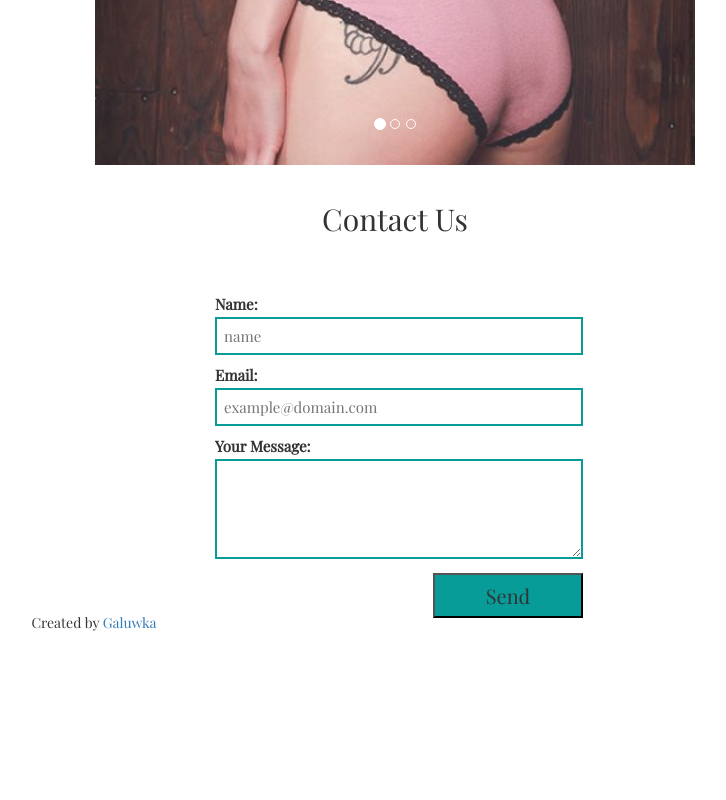
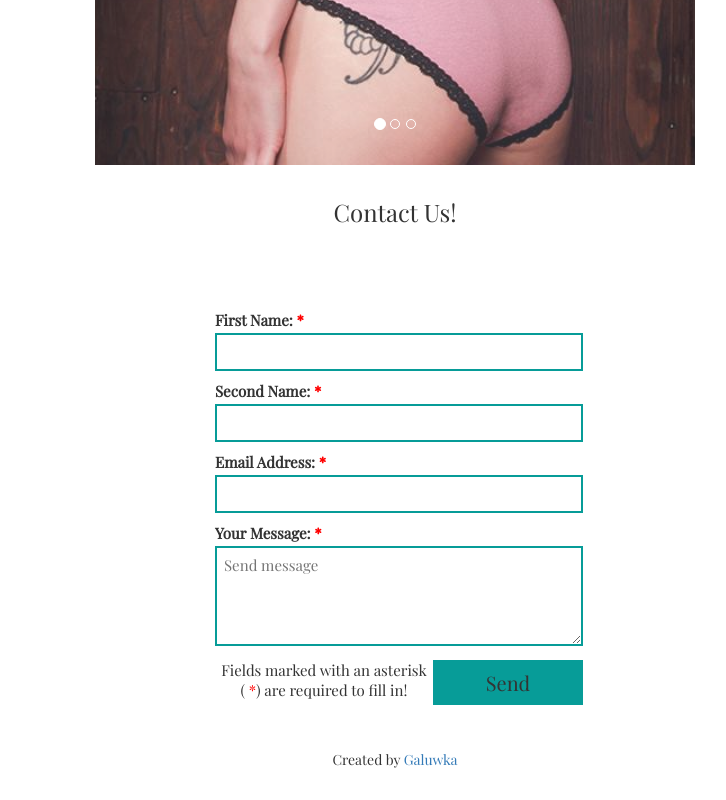
Before and after one commit to galuwka/sea-see-site, a plain HTML site: page index.html in a window 1280 px wide. Shown: the part 1613-2413 px from the top of the page, without its empty margins (245-971 px from the left). Before the commit the page ends 2276 px from the top, so only its background shows below. Drawn offline with nearby package versions, Linux system fonts and the light colour scheme.

Commit message:
New commit

```diff
--- a/css/form.css
+++ b/css/form.css
@@ -1,30 +1,34 @@
-.form-style-1 {
+.required:after {
+    content: " *";
+    color: red;
+}
+form {
     margin:10px auto;
     max-width: 400px;
     padding: 20px 12px 10px 20px;
     font: 15px 'Playfair Display', serif
 }
-.form-style-1 li {
+form li {
     padding: 0;
     display: block;
     list-style: none;
     margin: 10px 0 0 0;
 }
-.form-style-1 label{
+form label{
     margin:0 0 3px 0;
     padding:0px;
     display:block;
     font-weight: bold;
     float: left;
 }
-.form-style-1 input[type=text],
-.form-style-1 input[type=date],
-.form-style-1 input[type=datetime],
-.form-style-1 input[type=number],
-.form-style-1 input[type=search],
-.form-style-1 input[type=time],
-.form-style-1 input[type=url],
-.form-style-1 input[type=email],
+form input[type=text],
+form input[type=date],
+form input[type=datetime],
+form input[type=number],
+form input[type=search],
+form input[type=time],
+form input[type=url],
+form input[type=email],
 textarea,
 select{
     box-sizing: border-box;
@@ -37,50 +41,50 @@ select{
     -moz-transition: all 0.30s ease-in-out;
     -ms-transition: all 0.30s ease-in-out;
     -o-transition: all 0.30s ease-in-out;*/
-    outline: none;
+   outline: none;
 }
-.form-style-1 input[type=text]:focus,
-.form-style-1 input[type=date]:focus,
-.form-style-1 input[type=datetime]:focus,
-.form-style-1 input[type=number]:focus,
-.form-style-1 input[type=search]:focus,
-.form-style-1 input[type=time]:focus,
-.form-style-1 input[type=url]:focus,
-.form-style-1 input[type=email]:focus,
-.form-style-1 textarea:focus,
-.form-style-1 select:focus{
+form input[type=text]:focus,
+form input[type=date]:focus,
+form input[type=datetime]:focus,
+form input[type=number]:focus,
+form input[type=search]:focus,
+form input[type=time]:focus,
+form input[type=url]:focus,
+form input[type=email]:focus,
+form textarea:focus,
+form select:focus{
    /* -moz-box-shadow: 0 0 8px #079C98;
     -webkit-box-shadow: 0 0 8px #079C98;*/
-    box-shadow: 0 0 8px #079C98;
+   box-shadow: 0 0 8px #079C98;
     border: 2px solid #079C98;
 }
-.form-style-1 .field-divided{
+form .field-divided{
     width: 49%;
     display: inline-block;
 }
 
-.form-style-1 .field-long{
+form .field-long{
     width: 100%;
 }
-.form-style-1 .field-select{
+form .field-select{
     width: 100%;
 }
-.form-style-1 .field-textarea{
+form .field-textarea{
     height: 100px;
 }
-.form-style-1 input[type=submit], .form-style-1 input[type=button]{
+form input[type=submit], form input[type=button]{
     background: #079C98;
     padding: 8px 15px 8px 15px;
     border: none;
 
 }
-.form-style-1 input[type=submit]:hover, .form-style-1 input[type=button]:hover{
+form input[type=submit]:hover, form input[type=button]:hover{
     background: #079C98;
     box-shadow:none;
    /* -moz-box-shadow:none;
     -webkit-box-shadow:none;*/
 }
-.form-style-1 .required{
+.form .required{
     color:red;
 }
 
--- a/css/index.css
+++ b/css/index.css
@@ -1,7 +1,7 @@
 html, body {
     width: 100%;
-    /*max-width: 1400px;
-    min-width: 600px;*/
+    max-width: 1400px;
+    /*min-width: 600px;*/
     font-family: 'Playfair Display', serif;
     position:relative;
     text-align: center;
--- a/index.html
+++ b/index.html
@@ -65,27 +65,33 @@
                  </a>
             </div>
             </section>
-            <section id="contact">
-                <h2>Contact Us</h2>
-                 <form id="usrform">
-                <ul class="form-style-1">
-                    <li><label>Name:</label>
-                        <input type="text" id="name" class="field-long" placeholder="name" required>
+            <section class="contactform">
+            <h3>Contact Us!</h3><br>
+            <form>
+                <ul>
+                    <li>
+                        <label for="firstname" class="required">First Name:</label><br>
+                        <input type="text" name="firstname" id="firstname" class="field-long" required><br>
                     </li>
                     <li>
-                        <label>Email:</label>
-                        <input type="email" id="email" class="field-long" placeholder="example@domain.com" required>
+                        <label for="secondname" class="required">Second Name:</label><br>
+                        <input type="text" name="secondname" id="secondname" class="field-long" required><br>
                     </li>
                     <li>
-                        <label>Your Message:</label>
-                        <textarea name="message" id="msg" class="field-long field-textarea" required></textarea>
+                        <label for="email" class="required">Email Address:</label><br>
+                        <input type="email" name="email" id="email" class="field-long" required><br>
                     </li>
                     <li>
-                        <button id="send">Send</button>
+                        <label for="message" class="required">Your Message:</label><br>
+                        <textarea name="message" id="message" placeholder="Send message" class="field-long field-textarea" required></textarea><br>
                     </li>
+                    <li>
+                        <input type="submit" name="submit" value="Send" class="formbutton" id="send">
+                    </li>
+                    <li id="textbelowform">Fields marked with an asterisk <br> (<span class="required"></span>) are required to fill in!</li>
                 </ul>
-        </form>
-            </section>
+            </form>
+        </section>
              <footer>
                  <br>
                 <p>Created by
--- a/js/form.js
+++ b/js/form.js
@@ -1,20 +1,21 @@
 /*global $*/
-$(function () {
+$(function() {
     $('#send').click(function(e) {
         e.preventDefault();
         $.ajax({
             url: "https://formspree.io/galinasale@gmail.com",
             method: "POST",
             data: {
-                userName: $('#name').val(),
+                firstname: $('#firstname').val(),
+                secondname: $('#secondname').val(),
                 email: $('#email').val(),
-                text: $('#msg').val()
+                message: $('#message').val()
             },
             dataType: "json"
         }).done(function() {
-            $('#usrform').html('<h1>Thank you!</h1>')
+            $('form').html('<h4><center>Thank you for reaching out! </br> Your message has been successfully sent.</center></h4>')
         }).fail(function(xhr, err) {
-            $('#usrform').html(xhr.statusText);
+            $('form').html(xhr.statusText);
         });
     })
 });
```
